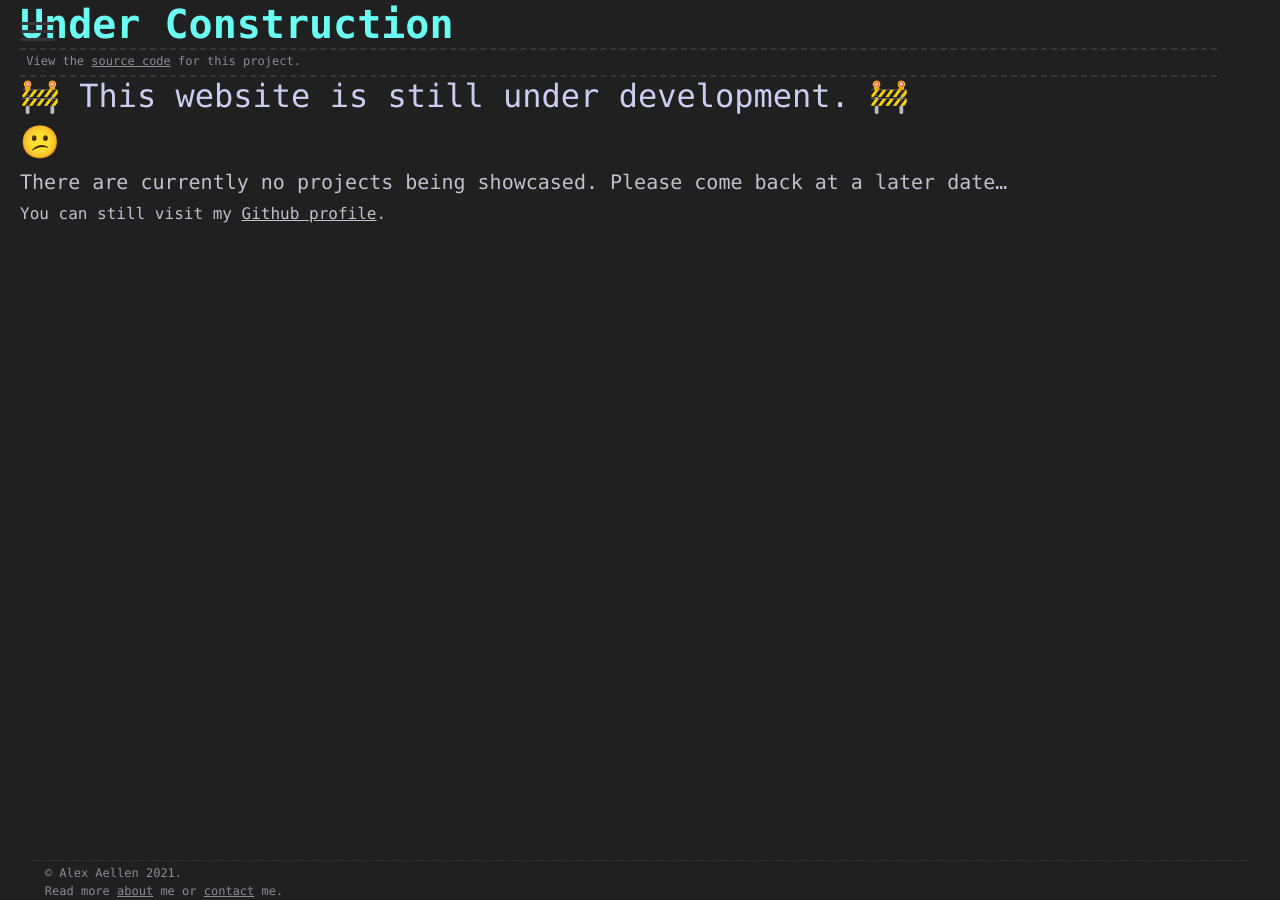
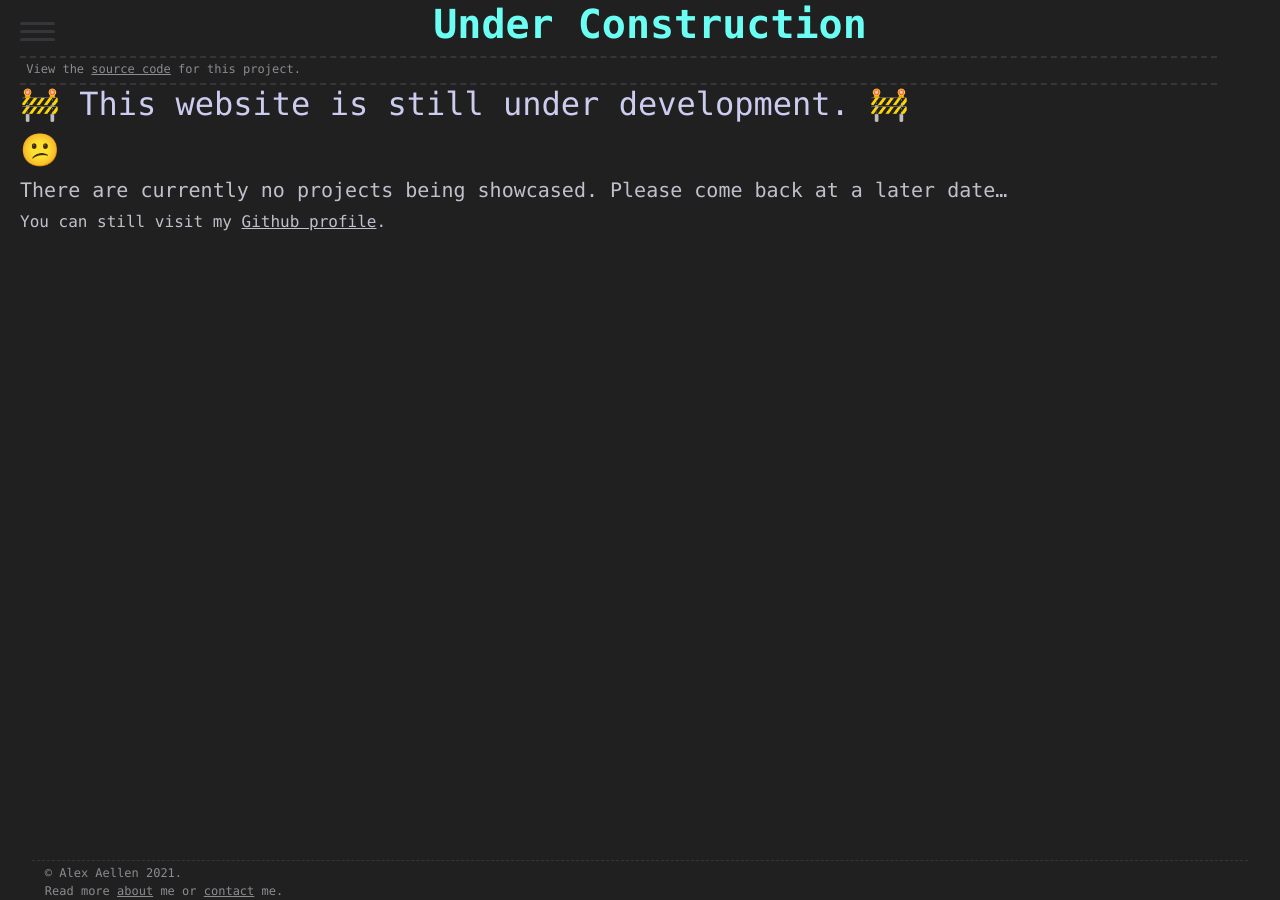
Before and after one commit to AAellen/AAellen.github.io, a Jekyll site: the page built from _posts/0000-01-01-empty.md, in a window 1280 px wide. Built offline with Jekyll 4.4.1, drawn with Linux system fonts in a browser that asks for light colours; nearby versions of some CDN libraries; emoji names are drawn with the system emoji font.

Commit message:
Fix title centering

```diff
--- a/_layouts/default.html
+++ b/_layouts/default.html
@@ -45,7 +45,7 @@
 				{% if page.title == "AAellen" %}
 				<div id="title_container">
 				<div id="title_background">
-					<h1 class="title">{{ page.title }}</h1>
+					<h1 class="title" id="title_home">{{ page.title }}</h1>
 				</div>
 				</div>
 				{% else %}
--- a/css/main.css
+++ b/css/main.css
@@ -109,7 +109,6 @@
   padding-left: 55px;
   padding-right: 75px;
   padding-top: 1%;
-  display: table;
 }
 
 #title_background{
@@ -120,15 +119,18 @@
   background-size: cover;
   height: 100%;
   width: 100%;
-  display: table-cell;
+  display: table;
   text-align: center;
   box-shadow: 0 0 8px 8px #202020 inset;
 }
 
+#title_home{
+  display: table-cell;
+  vertical-align: middle;
+}
+
 h1.title{
   color: #6bfff4;
-  display: table-cell;
-  vertical-align: middle;
 }
 
 .showing {
```
